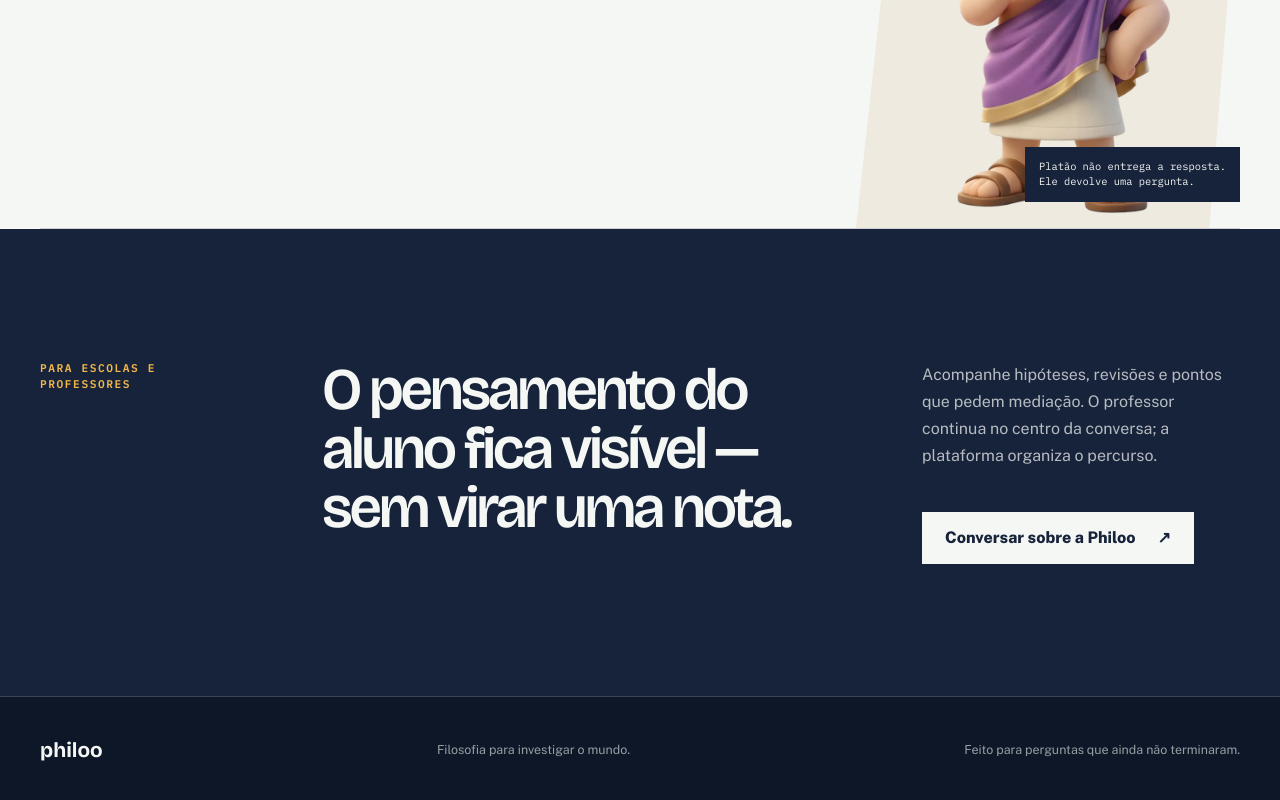
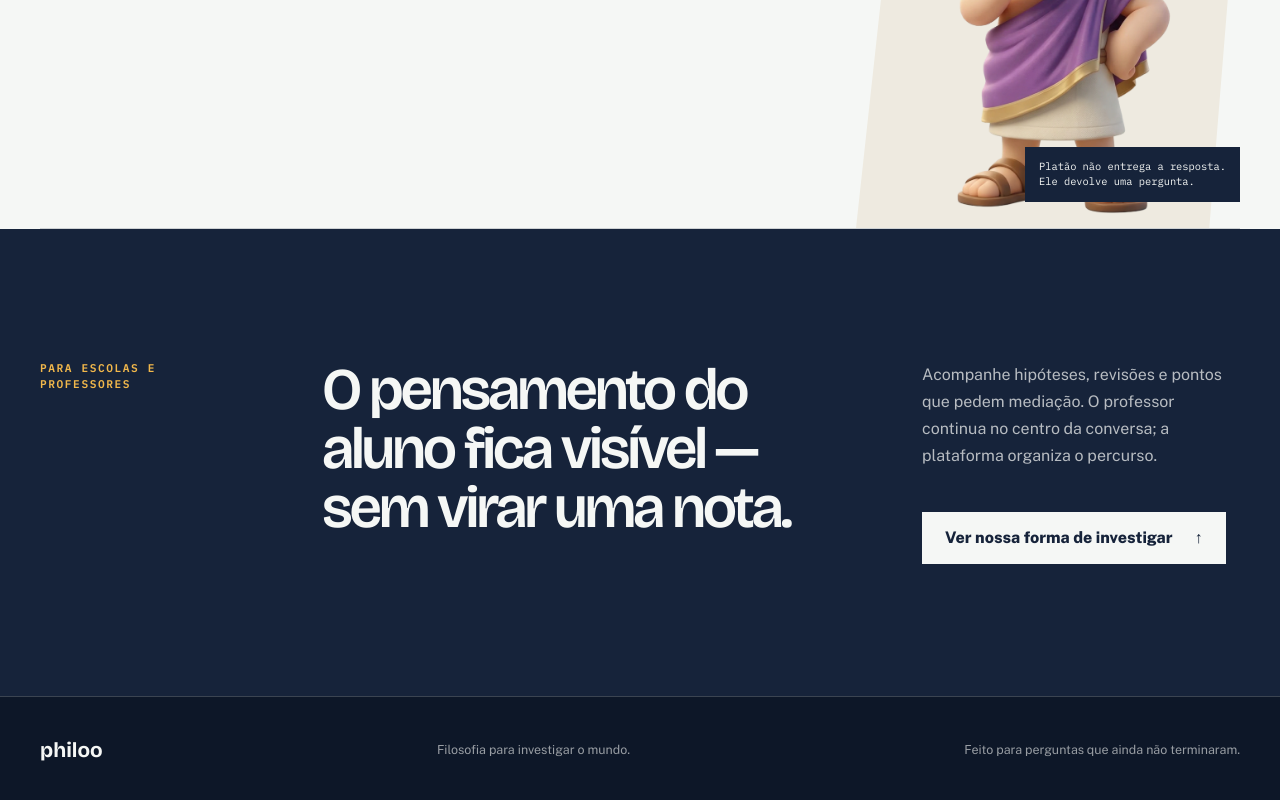
Before and after one commit to WhipDino/philoo-platform, a Next.js app: page / in a window 1280 px wide. Shown: the part 2773-3573 px from the top of the page. Built offline with nearby package versions, Linux system fonts and the light colour scheme.

Commit message:
fix: keep school preview links self-contained

```diff
--- a/src/app/page.tsx
+++ b/src/app/page.tsx
@@ -145,8 +145,8 @@
               professor continua no centro da conversa; a plataforma organiza
               o percurso.
             </p>
-            <a className="paper-action" href="mailto:contato@philoo.com.br">
-              Conversar sobre a Philoo <span aria-hidden="true">↗</span>
+            <a className="paper-action" href="#metodo">
+              Ver nossa forma de investigar <span aria-hidden="true">↑</span>
             </a>
           </div>
         </section>
```
